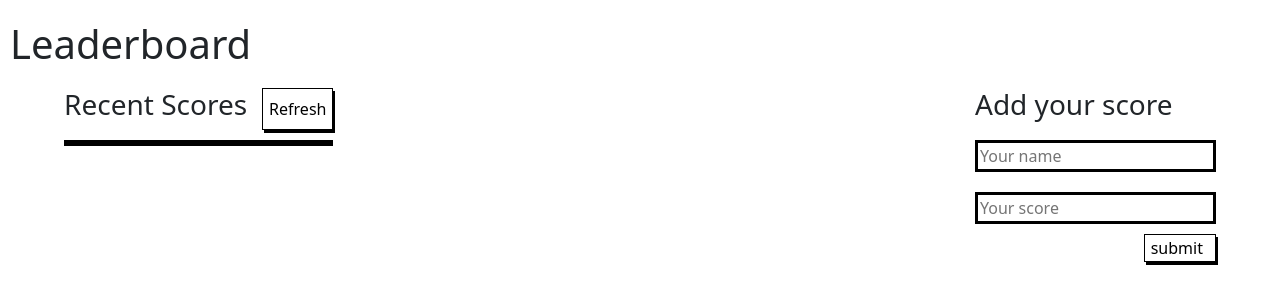
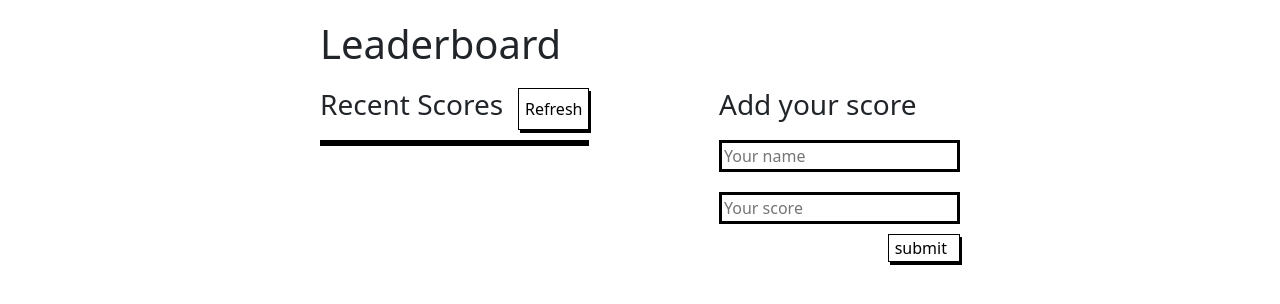
Before and after one commit to Jmagero/leaderboard-app, a website built with webpack: page src/index.html in a window 1280 px wide. Built offline with nearby package versions, Linux system fonts and the light colour scheme; no server answers.

Commit message:
Improve styling

```diff
--- a/src/style.css
+++ b/src/style.css
@@ -1,5 +1,8 @@
+
+
 h1 {
-  margin: 20px 10px;
+  max-width: 640px;
+  margin: 20px auto;
 }
 
 .leaderboard-title {
@@ -19,20 +22,23 @@ button {
 .leaderboard-scores {
   margin-top: 10px;
   border: solid 3px black;
+  padding: 0;
 }
 
 li {
   list-style-type: none;
+  padding: 0.5rem;
 }
 
 .leaderboard-scores li:nth-child(even) {
-  background-color: #f2f2f2;
+  background-color: #eee;
 }
 
 section {
   display: flex;
   justify-content: space-between;
-  margin: 0 4rem;
+  max-width: 640px;
+  margin: 0 auto;
 }
 
 #form {
```
